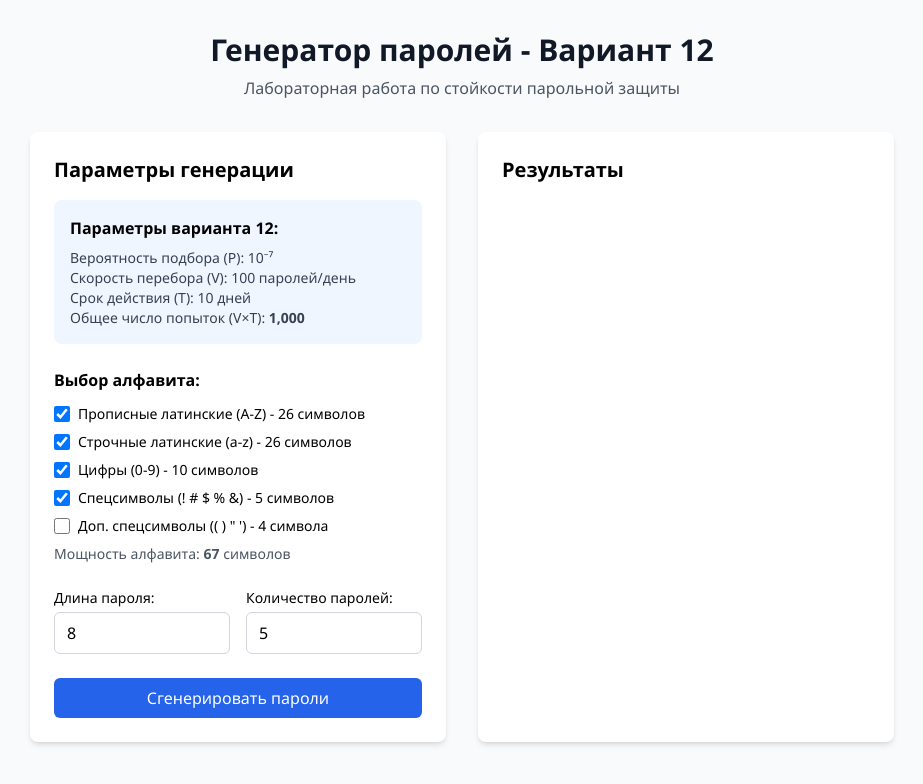
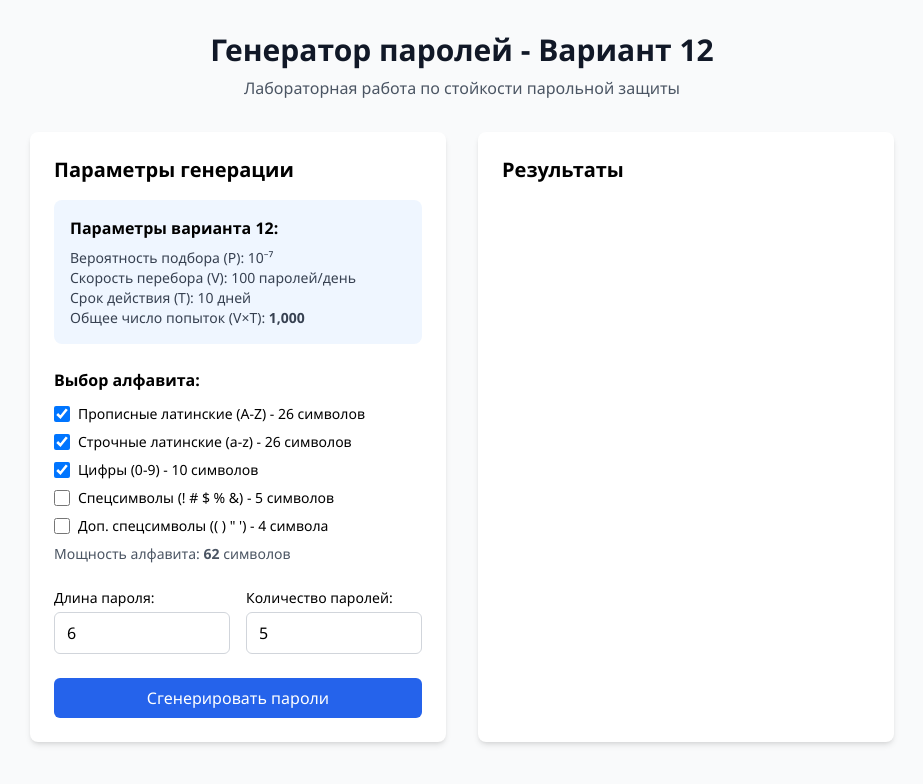
Before and after one commit to stepanpomazov/pass-gen, a Next.js app in the folder my-app/: page / in a window 1280 px wide. Shown: the top 784 px of the page, without its empty margins (178-1101 px from the left). Built offline with nearby package versions, Linux system fonts and the light colour scheme.

Commit message:
minor fixes

```diff
--- a/my-app/components/PasswordGenerator.tsx
+++ b/my-app/components/PasswordGenerator.tsx
@@ -15,14 +15,15 @@ export default function PasswordGenerator() {
         uppercase: true,
         lowercase: true,
         digits: true,
-        special1: true,
+        special1: false,
         special2: false,
     })
 
-    const [passwordLength, setPasswordLength] = useState(8)
+    const [passwordLength, setPasswordLength] = useState(6)
     const [passwordCount, setPasswordCount] = useState(5)
     const [passwords, setPasswords] = useState<string[]>([])
     const [strengthResult, setStrengthResult] = useState<{
+        totalAttempts: number;
         alphabetSize: number;
         totalCombinations: number;
         actualProbability: number;
```
